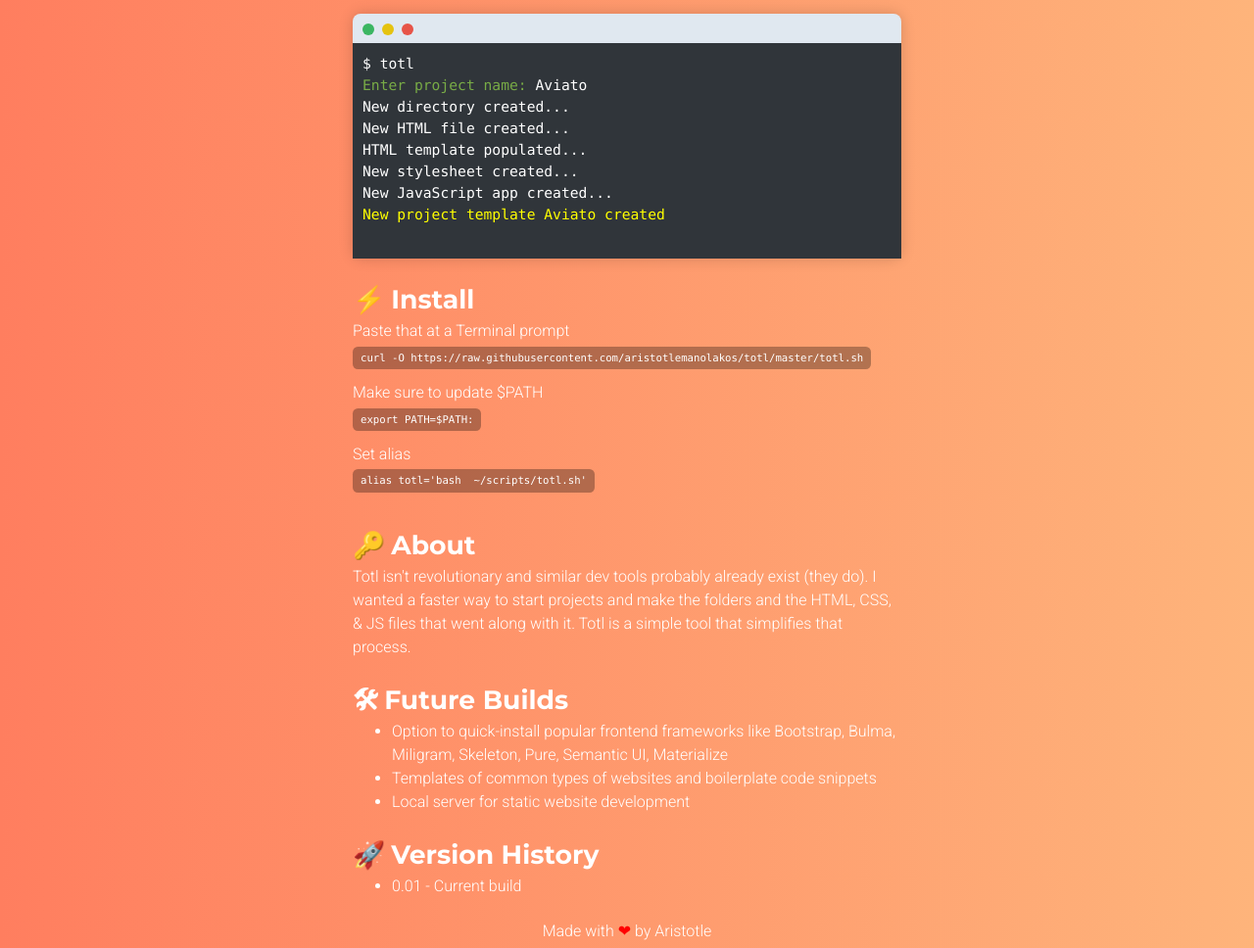
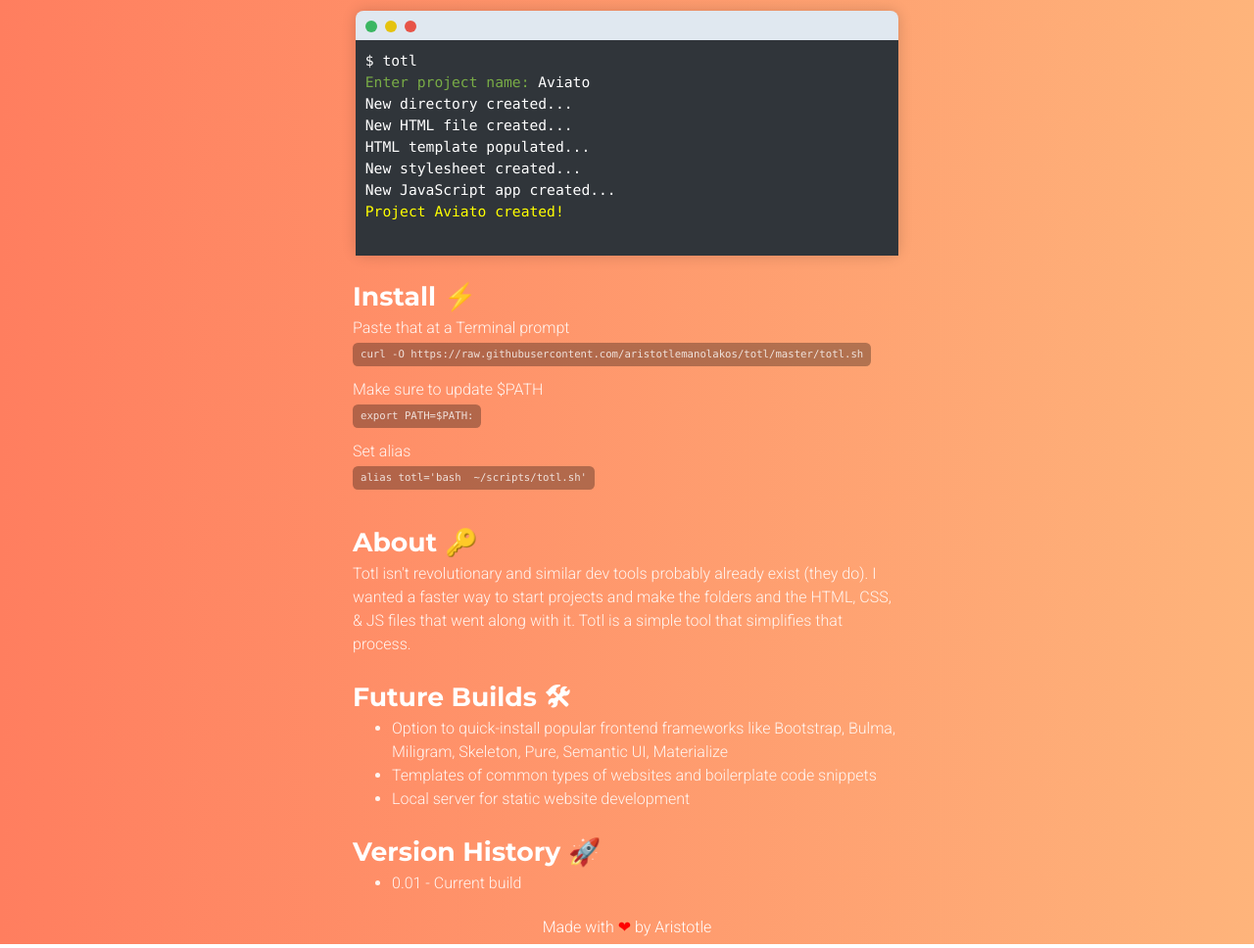
Before and after one commit to aristotlemanolakos/totl, a plain HTML site: page totl-landing-page/index.html in a window 1280 px wide. Shown: the part 91-1059 px from the top of the page at 98% size. Drawn offline with nearby package versions, Linux system fonts and the light colour scheme; a script that the page names is missing.

Commit message:
Layout changes

```diff
--- a/totl-landing-page/index.html
+++ b/totl-landing-page/index.html
@@ -15,14 +15,13 @@
     <link href="https://fonts.googleapis.com/css?family=Roboto" rel="stylesheet">
     <link href="https://fonts.googleapis.com/css?family=Montserrat:700" rel="stylesheet">
     <link href="https://fonts.googleapis.com/css?family=Lato:100" rel="stylesheet">
-    <link rel="stylesheet" href="">
 
 </head>
 
 <body>
-<div id="app">
 <h1 style="text-align: left;font-size: 2.5em; font-weight: 700;">Totl 📝</h1>
-<h3 style="text-align:left; padding-top: 0;margin-top: 0; font-weight: 100; font-size: 13pt">a quick Bash script that makes basic website templates</h3>
+<h3 style="text-align: left; padding-top: 0;margin-top: 0; font-weight: 100; font-size: 12pt">a quick Bash script that makes basic website templates</h3>
+
     <!--<img src="example.gif" alt="">-->
 
     <div class="terminal-window">
@@ -40,13 +39,13 @@
     HTML template populated...<br>
     New stylesheet created...<br>
     New JavaScript app created...<br>
-    <span style="color: yellow;">New project template Aviato created</span>
+    <span style="color: yellow;">Project Aviato created!</span><br>
 
     <span class="typed-cursor"></span>
 
   </section>
 </div>
-<!-- data -->
+<!-- data
   <div class="terminal-data mimik-run-output">
  <br>Found 1 feature<br>
  ----------------------------------------------<br>
@@ -64,10 +63,9 @@
   <br>
 &nbsp;&nbsp;Completed 1 feature in 0.01s<br>
   <br>
-</div>
+</div>-->
 
-
-    <h2 class="install"><a href="#">Install</a></h2>
+    <h2><a class="install" href="#">Install</a></h2>
     <p>Paste that at a Terminal prompt</p>
     <pre style="margin-top: 0px;"><code id="selectable" onclick="selectText(this)">curl -O https://raw.githubusercontent.com/aristotlemanolakos/totl/master/totl.sh</code></pre>
     <p>Make sure to update $PATH</p>
@@ -75,17 +73,17 @@
     <p>Set alias</p>
     <pre style="margin-top: 0px;"><code id="selectable" onclick="selectText(this)">alias totl='bash  ~/scripts/totl.sh'</code></pre>
 
-    <h2 class="about"><a href="#">About</a></h2>
+    <h2><a class="about" href="#">About</a></h2>
     <p>Totl isn't revolutionary and similar dev tools probably already exist (they do). I wanted a faster way to start projects and make the folders and the HTML, CSS, & JS files that went along with it. Totl is a simple tool that simplifies that process.</p>
 
-    <h2 class="future"><a href="#">Future Builds</a></h2>
+    <h2><a class="future" href="#">Future Builds</a></h2>
     <ul>
         <li>Option to quick-install popular frontend frameworks like <a href="http://getbootstrap.com/">Bootstrap</a>, <a href="http://bulma.io/">Bulma</a>, <a href="https://milligram.github.io/">Miligram</a>, <a href="http://getskeleton.com/">Skeleton</a>, <a href="http://purecss.io/">Pure</a>, <a href="http://semantic-ui.com/">Semantic UI</a>, <a href="http://materializecss.com/">Materialize</a></li>
         <li>Templates of common types of websites and boilerplate code snippets</li>
         <li>Local server for static website development</li>
     </ul>
 
-    <h2 class="version"><a href="#">Version History</a></h2>
+    <h2><a class="version" href="#">Version History</a></h2>
     <ul>
         <li><a href="https://github.com/aristotlemanolakos/totl/commits/master">0.01 - Current build</a></li>
     </ul>
@@ -93,7 +91,7 @@
     <!--FOOTER THO -->
     <div class="footer"><h4 style="text-align: center;font-weight: 100;font-size:12pt">Made with <span style="color: red;">❤</span> by <a href="http://stotle.me">Aristotle</a></h4></div>
 
-    </div>
+
 
     <script>
         function selectText(elem) {
--- a/totl-landing-page/style.css
+++ b/totl-landing-page/style.css
@@ -37,11 +37,13 @@ h2{
 	font-family: "Montserrat", sans-serif;
 	letter-spacing: normal;
 	font-size: 20pt;
+	//text-transform: lowercase;
 }
 
 h3{
 	line-height: 1.5;
 	margin-top: 0;
+	opacity: .9;
 }
 
 h4{
@@ -56,38 +58,38 @@ h4{
 #app{
 	//border: solid white;
 //border-width: 2px;
-//border-radius: .8em;
-//z-index: 40000;
-//padding: 1em 1em 0.5em 1em;
-//background-color: rgba(255, 255, 255, 0.12);
-//margin-bottom: 1em;
+border-radius: .8em;
+z-index: 40000;
+padding: 1em 1em 0.5em 1em;
+background-color: rgba(255, 255, 255, 0.12);
+margin-bottom: 1em;
 
 }
 
 
 a:hover {
   color: white;
-  opacity: .7;
+  opacity: .8;
 }
 
-.install:before{
+.install:after{
 	content: "⚡";
-	margin-right: 6px;
+	margin-left: 8px;
 }
 
-.about:before{
+.about:after{
 	content: "🔑";
-	margin-right: 6px;
+	margin-left: 8px;
 }
 
-.future:before{
+.future:after{
 	content: "🛠";
-	margin-right: 6px;
+	margin-left: 8px;
 }
 
-.version:before{
+.version:after{
 	content: "🚀";
-	margin-right: 6px;
+	margin-left: 8px;
 }
 
 a{
@@ -102,12 +104,17 @@ p{
 	//font-family: 'Lato';
 	font-weight: 100;
 	//padding-left: 35px;
+	opacity: .9;
 }
+
+::-moz-selection { background: rgba(0, 0, 0, 0.4); }
+::selection { background: rgba(0, 0, 0, 0.4); }
 
 pre code{
   font-family: "Monaco", "Menlo", monospace;
   font-size: 8pt;
   line-height: 1.6;
+  opacity: .8;
 
 }
 
@@ -136,6 +143,7 @@ li{
 	margin-top: 0;
 	line-height: 1.5;
 	//list-style-type: circle;
+	opacity: .9;
 }
 
 ul{
@@ -153,7 +161,7 @@ hr{
 
 .terminal-window {
   text-align: left;
-  width: 100%;
+  width: 99%;
   height: 250px;
   border-radius: 10px;
   margin: auto;
@@ -164,6 +172,13 @@ hr{
   -webkit-box-shadow: 0px 0px 14px 1px rgba(0,0,0,0.15);
 	-moz-box-shadow: 0px 0px 14px 1px rgba(0,0,0,0.15);
 	box-shadow: 0px 0px 14px 1px rgba(0,0,0,0.15);
+}
+
+.terminal-window:hover {
+
+  -webkit-box-shadow: 0px 0px 14px 1px rgba(0,0,0,0.35);
+	-moz-box-shadow: 0px 0px 14px 1px rgba(0,0,0,0.35);
+	box-shadow: 0px 0px 14px 1px rgba(0,0,0,0.35);
 }
 
 .terminal-window header {
```
